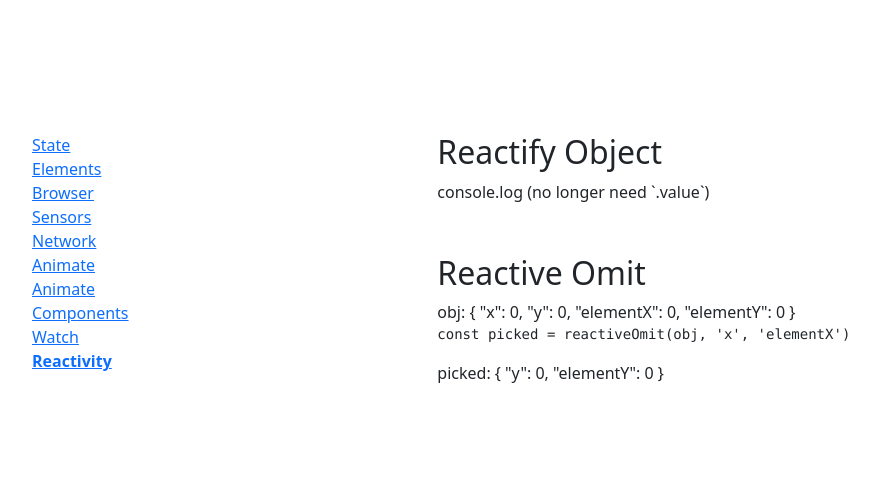
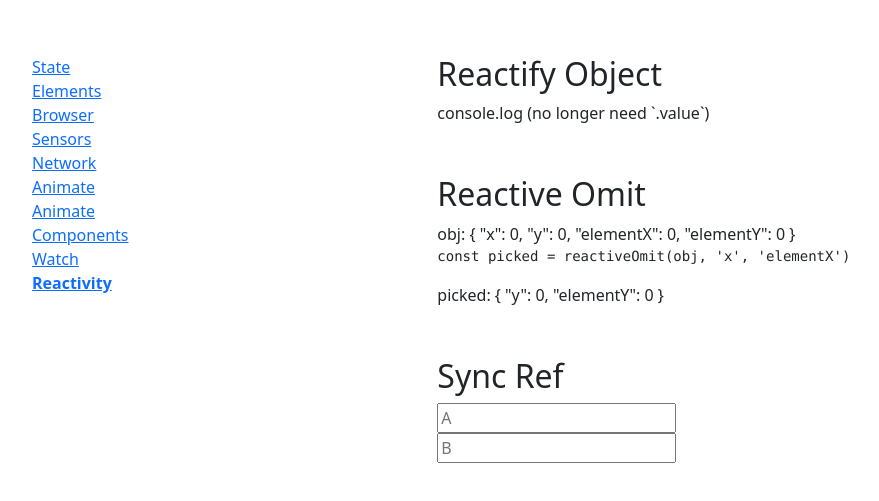
Before and after one commit to UlakhovichKate/vueUse, a Vue app: page /reactivity in a window 1280 px wide. Shown: the part 141-642 px from the top of the page, without its empty margins (0-879 px from the left). Built offline with nearby package versions, Linux system fonts and the light colour scheme.

Commit message:
SyncRef.vue

```diff
--- a/src/components/ListReactivity.vue
+++ b/src/components/ListReactivity.vue
@@ -1,11 +1,13 @@
 <template>
   <reactify-object/>
   <reactive-omit/>
+  <sync-ref/>
 </template>
 
 <script setup>
 import ReactifyObject from "../vueUseComponents/ReactifyObject.vue";
 import ReactiveOmit from "../vueUseComponents/ReactiveOmit.vue";
+import SyncRef from "../vueUseComponents/SyncRef.vue";
 
 
 </script>
--- /dev/null
+++ b/src/vueUseComponents/SyncRef.vue
@@ -0,0 +1,19 @@
+<template>
+  <h2>Sync Ref</h2>
+  <input v-model="a" placeholder="A" type="text"><br>
+  <input v-model="b" placeholder="B" type="text">
+</template>
+
+<script setup lang="ts">
+import { ref } from 'vue'
+import { syncRef } from '@vueuse/core'
+
+const a = ref('')
+const b = ref('')
+
+syncRef(a, b)
+</script>
+
+<style scoped>
+
+</style>
```
